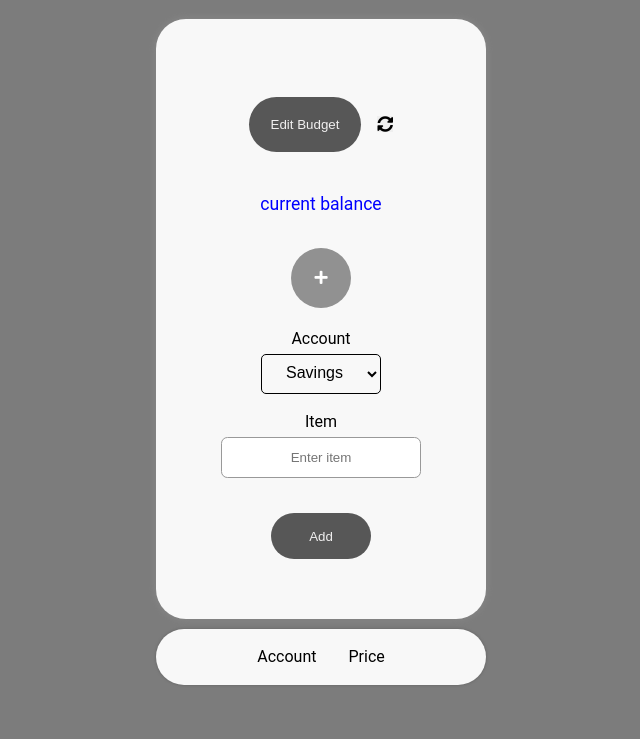
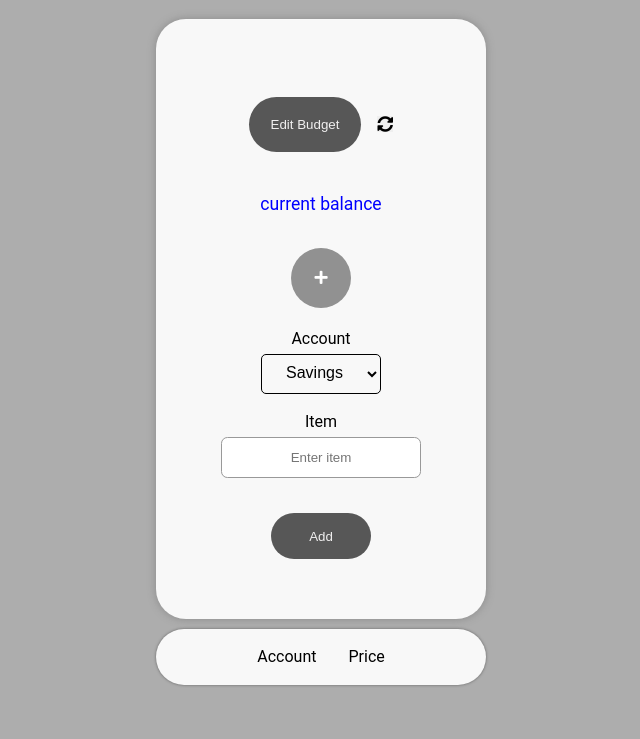
Before and after one commit to pfaber777/Budget-tracking-tool, a website built with Vite: page vite-build/index.html in a window 1280 px wide. Shown: the part 61-800 px from the top of the page, without its empty margins (319-959 px from the left). Built offline with nearby package versions, Linux system fonts and the light colour scheme.

Commit message:
Lighter background

```diff
--- a/vite-build/src/style.scss
+++ b/vite-build/src/style.scss
@@ -1,6 +1,6 @@
 
 $font-stack: 'Roboto';
-$bg-colour: #7c7c7c;
+$bg-colour: #adadad;
 $primary-card: #a3a3a3;
 $secondary-card: #f8f8f8;
 $logo-font-size: 1.1rem;
```
